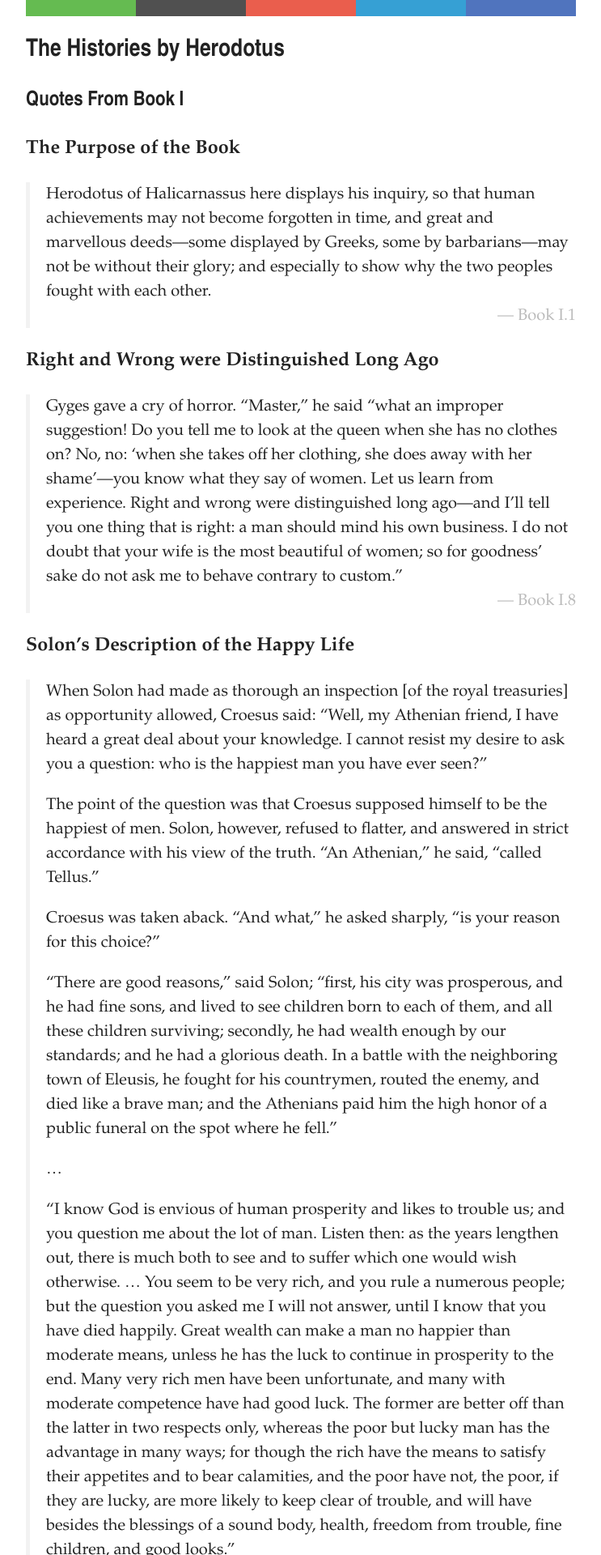
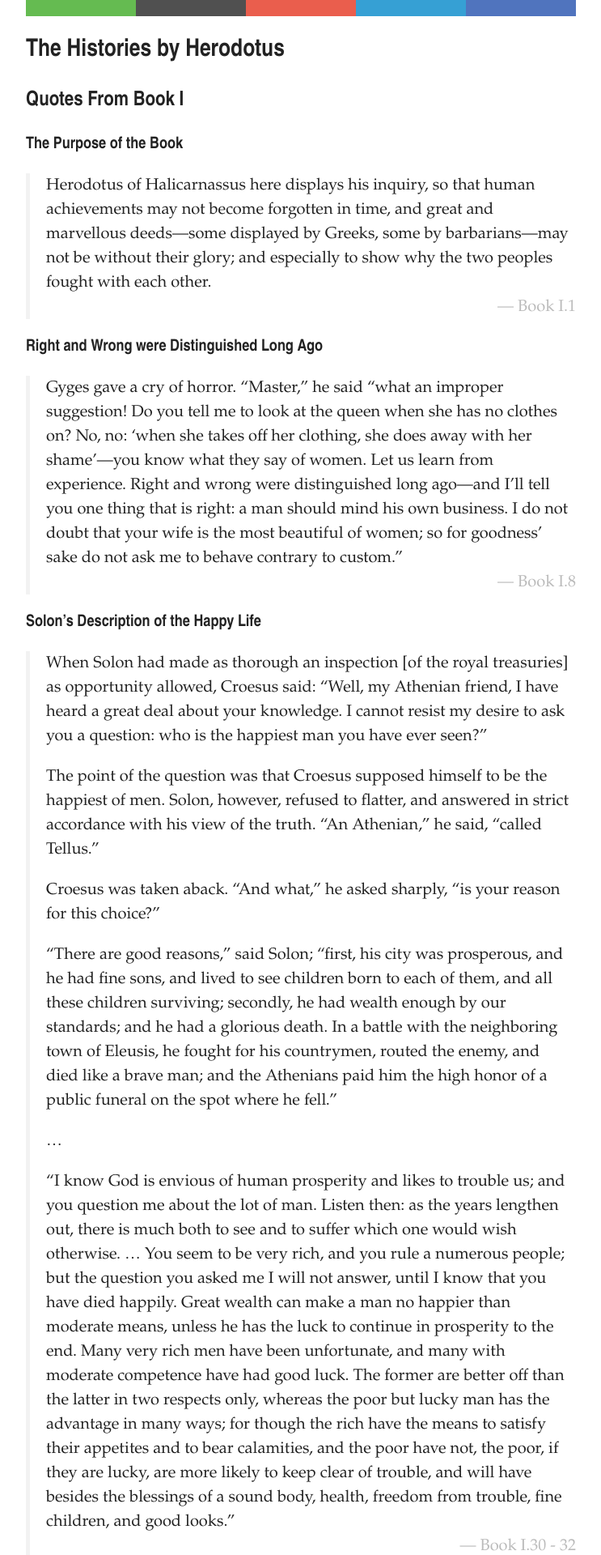
Before and after one commit to artsandmetaphysics/goodlifeodyssey, a Jekyll site: the page built from _notes/herodotus-the-histories.md, in a window 1280 px wide. Shown: the top 1920 px of the page at 81% size, without its empty margins (268-1011 px from the left). Built offline with Jekyll 4.4.1, drawn with Linux system fonts in a browser that asks for light colours.

Commit message:
Add h3 style

```diff
--- a/_includes/stylesheet.css
+++ b/_includes/stylesheet.css
@@ -65,7 +65,7 @@ footer > svg {
   height: 0.5rem;
 }
 
-h1, h2 {
+h1, h2, h3 {
   font-family: 'Arial Narrow', Arial, sans-serif;
 }
 
@@ -75,6 +75,10 @@ h1 {
 
 h2 {
   font-size: 1.25rem;
+}
+
+h3 {
+  font-size: 1rem;
 }
 
 a {
```
Also changed, not shown: _includes/stylesheet.min.css.
